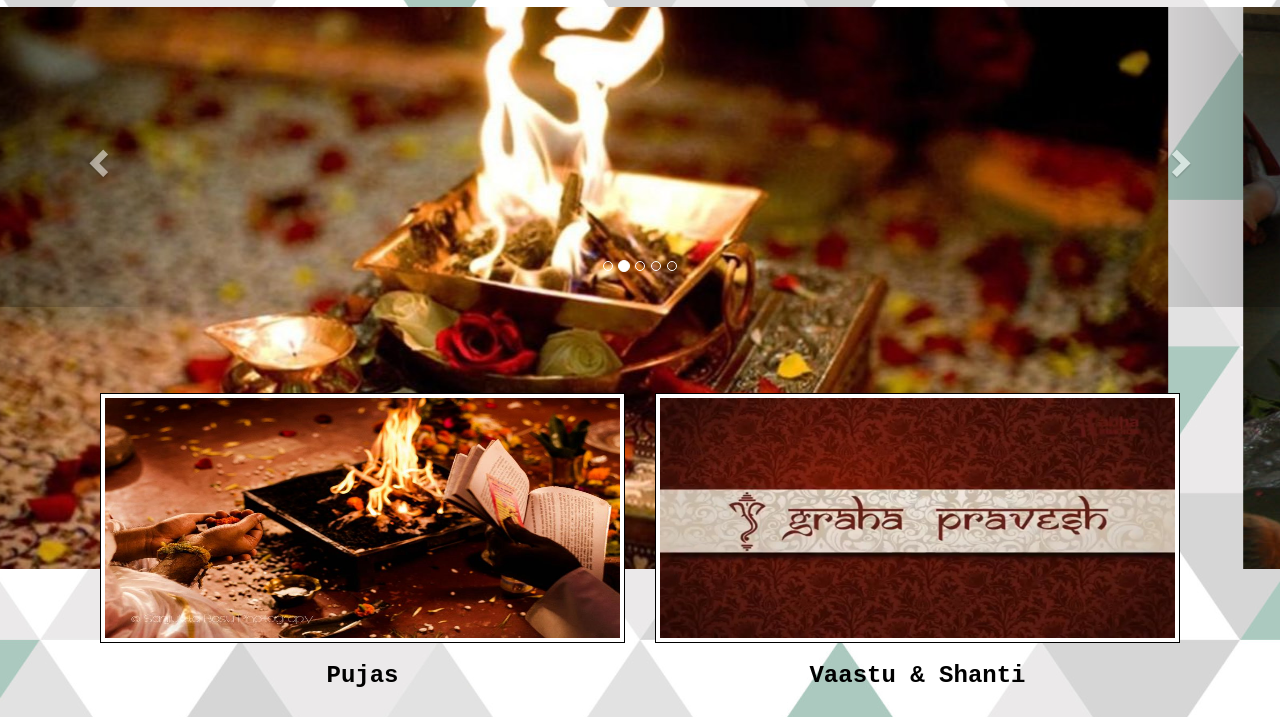
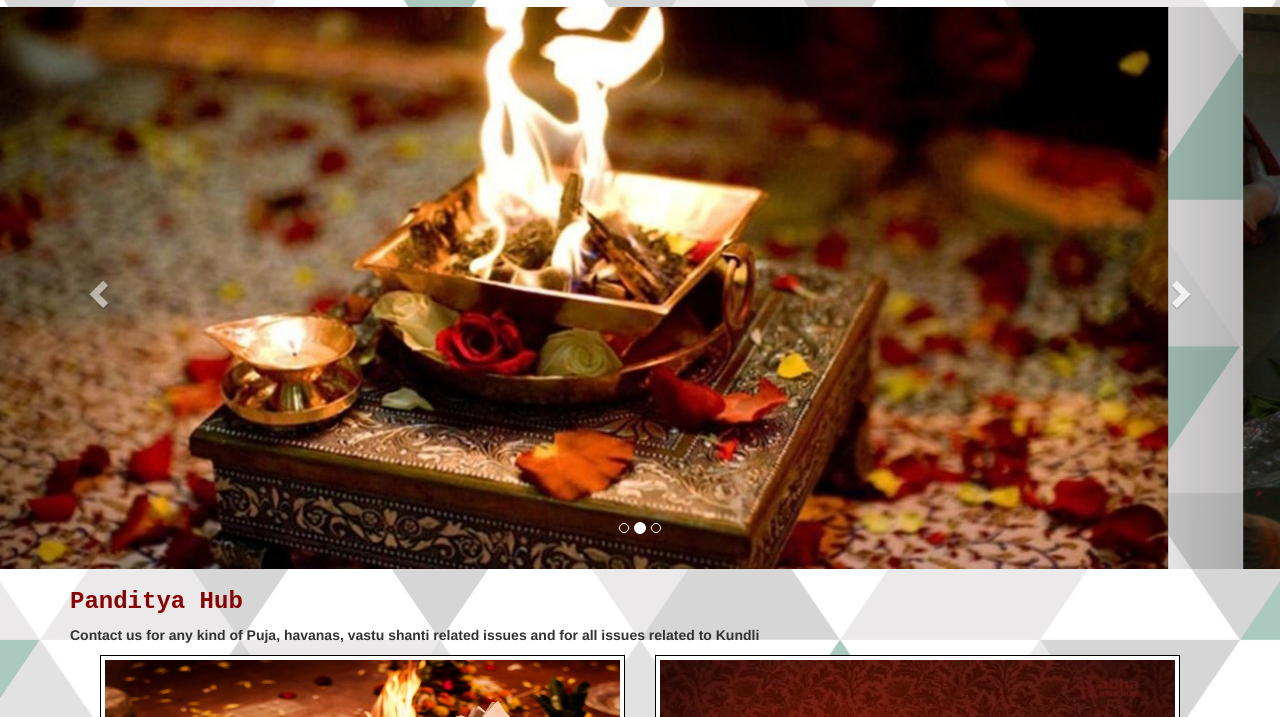
Before and after one commit to rajatbucha/pandityahub, a plain HTML site: page index.html in a window 1280 px wide. Shown: the part 53-770 px from the top of the page. Drawn offline with nearby package versions, Linux system fonts and the light colour scheme; files whose address does not match are found by name.

Commit message:
Update index.html

```diff
--- a/index.html
+++ b/index.html
@@ -13,7 +13,6 @@
     body{
       background-image: ;
     }
-
   </style>
 </head>
 <body>
@@ -41,36 +40,34 @@
 </nav>
     <br><br><br>
     <center>
-<div id="myCarousel" class="carousel slide" data-ride="carousel" style="width: 100%; height: 300px; ">
+<div id="myCarousel" class="carousel slide" data-ride="carousel">
   <!-- Indicators -->
   <ol class="carousel-indicators">
     <li data-target="#myCarousel" data-slide-to="0" class="active"></li>
     <li data-target="#myCarousel" data-slide-to="1"></li>
     <li data-target="#myCarousel" data-slide-to="2"></li>
-    <li data-target="#myCarousel" data-slide-to="3"></li>
-    <li data-target="#myCarousel" data-slide-to="4"></li>
   </ol>
 
   <!-- Wrapper for slides -->
   <div class="carousel-inner">
     <div class="item active">
-      <img src="images/carousal1.jpeg" alt="image 1" >
+      <img src="images/carousal1.jpeg" alt="image 1">
     </div>
 
     <div class="item">
-      <img src="images/carousal2.jpg" alt="image 2" >
+      <img src="images/carousal2.jpg" alt="image 2">
     </div>
 
     <div class="item">
-      <img src="images/carousal3.jpg" alt="image 3" >
+      <img src="images/carousal3.jpg" alt="image 3">
     </div>
 
     <div class="item">
-      <img src="caro1.jpg" alt="image 4" >
+      <img src="caro1.jpg" alt="image 4">
     </div>
 
     <div class="item">
-      <img src="caro2.jpg" alt="image 5" >
+      <img src="caro2.jpg" alt="image 5">
     </div>
   </div>
 
@@ -85,7 +82,6 @@
   </a>
 </div>
         </center>
-
     <div class="container fluid">
   <h3 style="font-family: monospace; color: darkred;">Panditya Hub</h3>
   <p>Contact us for any kind of Puja, havanas, vastu shanti related issues and for all issues related to Kundli</p>
```
